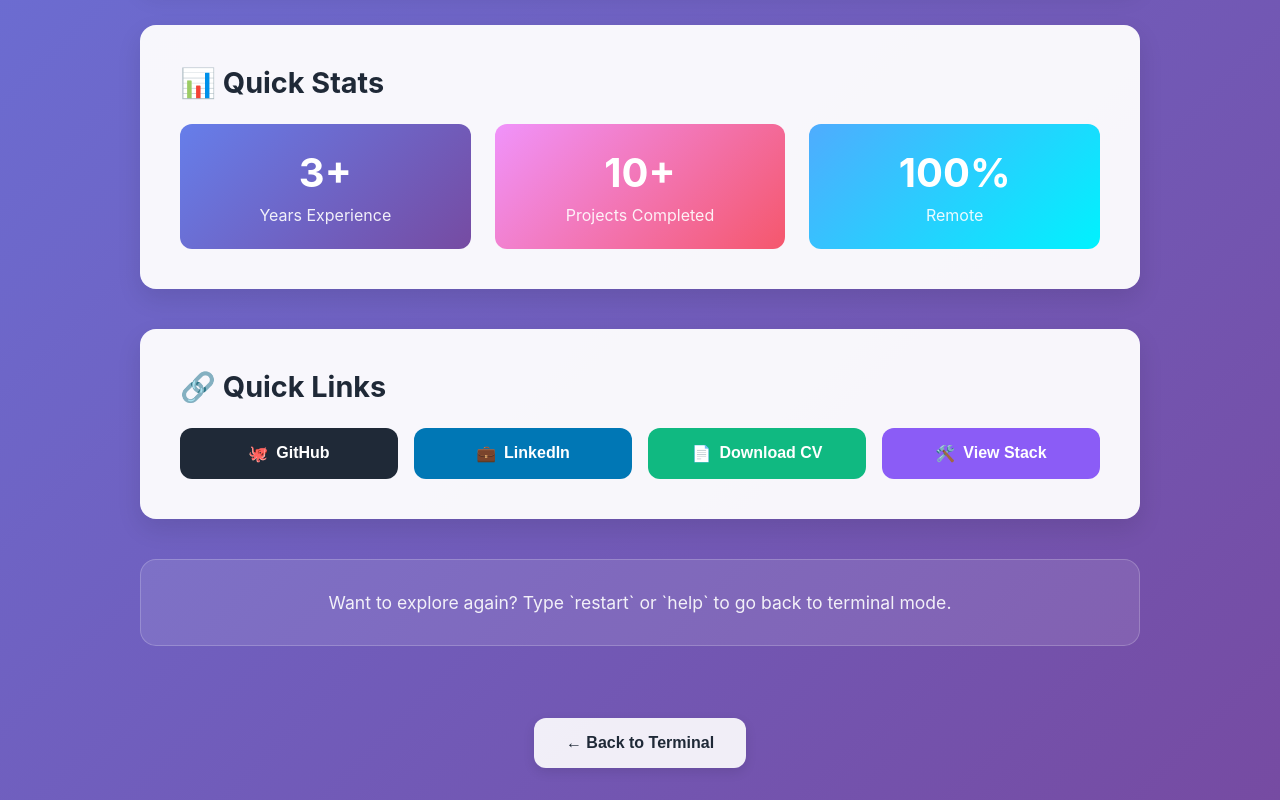
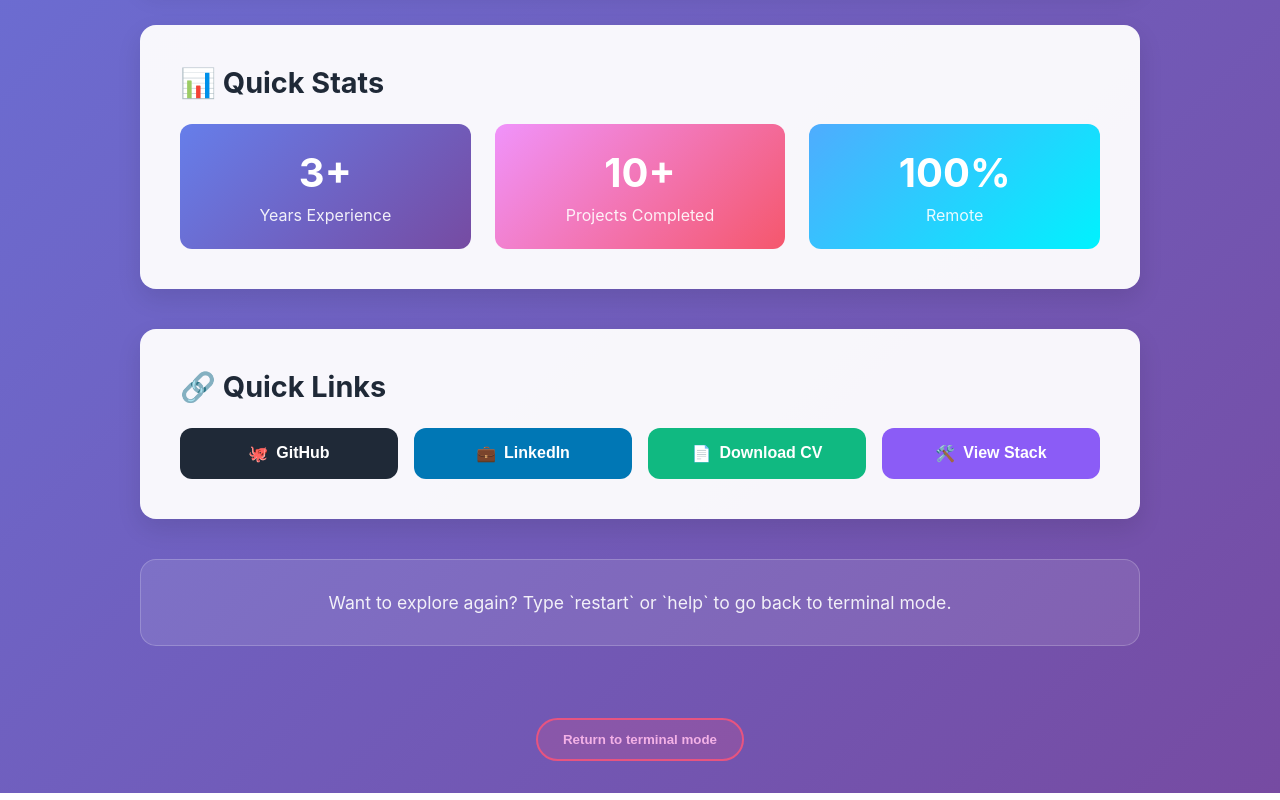
Before and after one commit to stefanyralvgh/MyPortfolio, a Next.js app in the folder frontend/: page /recruiter in a window 1280 px wide. Shown: the part 1135-1935 px from the top of the page. Built offline with nearby package versions, Linux system fonts and the light colour scheme.

Commit message:
return to terminal button standarized

```diff
--- a/frontend/src/pages/projects.tsx
+++ b/frontend/src/pages/projects.tsx
@@ -71,7 +71,7 @@ const ProjectsPage: React.FC = () => {
           className="back-button"
           onClick={() => router.push('/')}
         >
-          ← {language === 'es' ? 'Volver al Terminal' : language === 'fr' ? 'Retour au Terminal' : 'Back to Terminal'}
+          {t('adventure.back')}
         </button>
       </div>
 
--- a/frontend/src/pages/recruiter.tsx
+++ b/frontend/src/pages/recruiter.tsx
@@ -457,29 +457,10 @@ const RecruiterPage: React.FC = () => {
           marginTop: '2rem'
         }}>
           <button
+            className="back-button"
             onClick={() => router.push('/')}
-            style={{
-              padding: '1rem 2rem',
-              background: 'rgba(255, 255, 255, 0.9)',
-              border: 'none',
-              borderRadius: '0.75rem',
-              fontSize: '1rem',
-              fontWeight: '600',
-              color: '#1f2937',
-              cursor: 'pointer',
-              transition: 'all 0.2s',
-              boxShadow: '0 4px 12px rgba(0, 0, 0, 0.1)'
-            }}
-            onMouseOver={(e) => {
-              e.currentTarget.style.transform = 'translateY(-2px)';
-              e.currentTarget.style.boxShadow = '0 6px 20px rgba(0, 0, 0, 0.15)';
-            }}
-            onMouseOut={(e) => {
-              e.currentTarget.style.transform = 'translateY(0)';
-              e.currentTarget.style.boxShadow = '0 4px 12px rgba(0, 0, 0, 0.1)';
-            }}
           >
-            ← {language === 'es' ? 'Volver al Terminal' : language === 'fr' ? 'Retour au Terminal' : 'Back to Terminal'}
+            {t('adventure.back')}
           </button>
         </div>
       </div>
```
Also changed, not shown: frontend/src/pages/levels.tsx (+13 -0 lines), frontend/src/pages/stack.tsx (+2 -21 lines), 1 other file (tests, documents, lock files or other folders).
